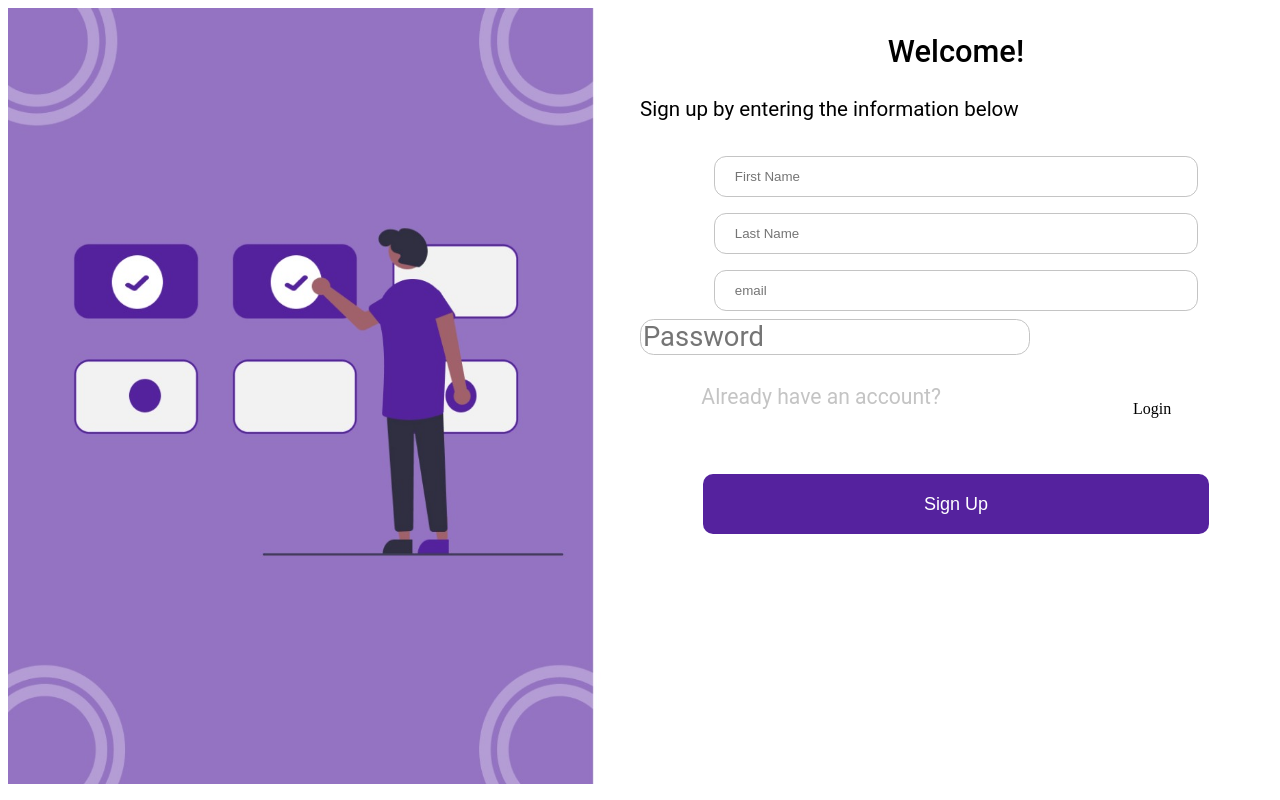
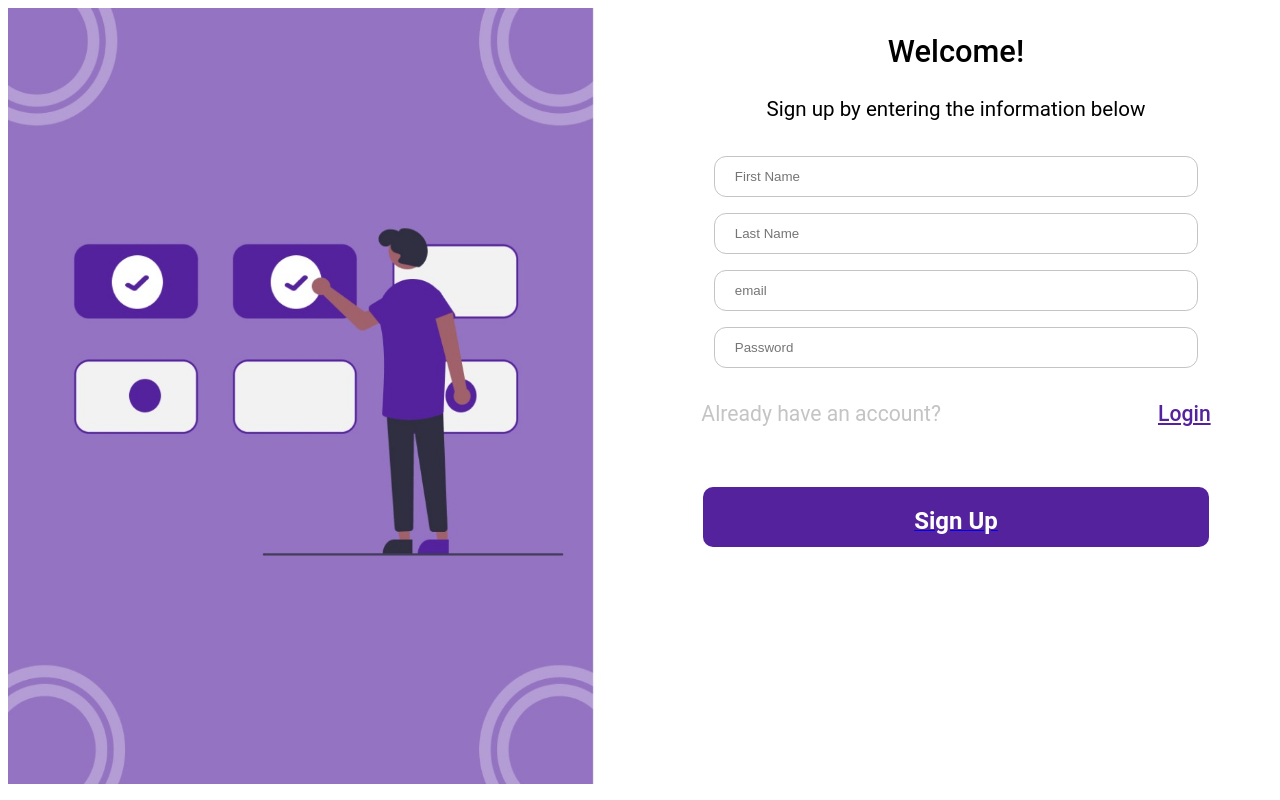
Before and after one commit to Group-2-Unicorn/e-wallet-frontend, a React (Create React App) app: page /SignUp in a window 1280 px wide. Built offline with nearby package versions, Linux system fonts and the light colour scheme.

Commit message:
modified sign up js file

```diff
--- a/src/Components/SignUP/SignUp.js
+++ b/src/Components/SignUP/SignUp.js
@@ -40,7 +40,7 @@ function SignUp(){
     })
    }
 
-   const url = "https://8c0b-154-113-161-131.eu.ngrok.io/api/v1/registration/register"
+   const url = "https://7f53-154-113-161-131.eu.ngrok.io/api/v1/registration/register"
    const postData = async (event) => {
     event.preventDefault()
        console.log(usersDetail)
@@ -68,7 +68,7 @@ function SignUp(){
 
             <div className="sign-up-right-container">
                 <h2 className='header-texts'>Welcome!</h2>
-                <h4 className="header-paragraph">Sign up by entering the information below</h4>
+                <h4 className="headers-paragraph">Sign up by entering the information below</h4>
                 <div className="form-container">
                     {/* {alert && <Verification onClose={() => setShow(false)} show={show}  />} */}
                     <form
@@ -112,7 +112,7 @@ function SignUp(){
 
                         <label>
                             <input
-                                className="password"
+                                className="passwords"
                                 value={usersDetail.password}
                                 onChange={handleChange}
                                 type="password"
@@ -126,11 +126,11 @@ function SignUp(){
                 <div className="options-container">
                     <p className='signup-option'>Already have an account?</p>
                     <p>
-                        <Link to="/Login" className="login-option" style={{textDecoration: "none"}}>
+                        <Link to="/LogIn" className="login-option" style={{textDecoration: "none"}}>
                             {""}
+                            <span className="login-option">Login</span>
+                        </Link>
 
-                        </Link>
-                        Login
                     </p>
                 </div>
                 <button
@@ -139,13 +139,14 @@ function SignUp(){
                     type="submit"
                     onClick={postData}
 
-                    style={{textDecoration: "none"}}
+                    // style={{textDecoration: "none"}}
                     >
-                    <span className="signbtn">Sign Up</span>
-                    <Link to="/OTP" className="login-option" style={{textDecoration: "none"}}>
-                                {""}
+                       <Link to="/SignUp">
+                  {""}
+                  <span className="signup-submit-text">Sign Up</span>
+                </Link>
 
-                            </Link>
+
 
                 </button>
                 <Verification onClick={() => setShow(false)} show={show} />
```
